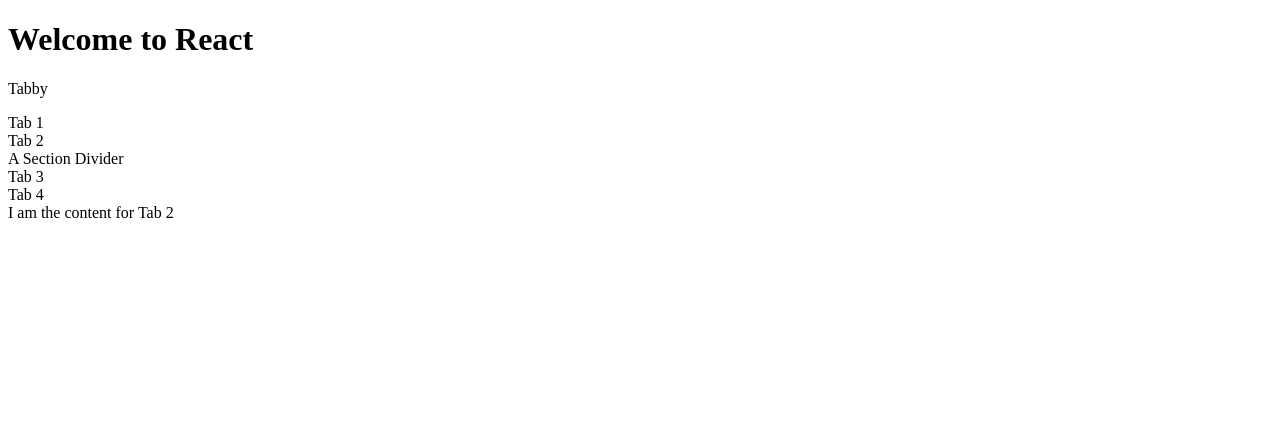
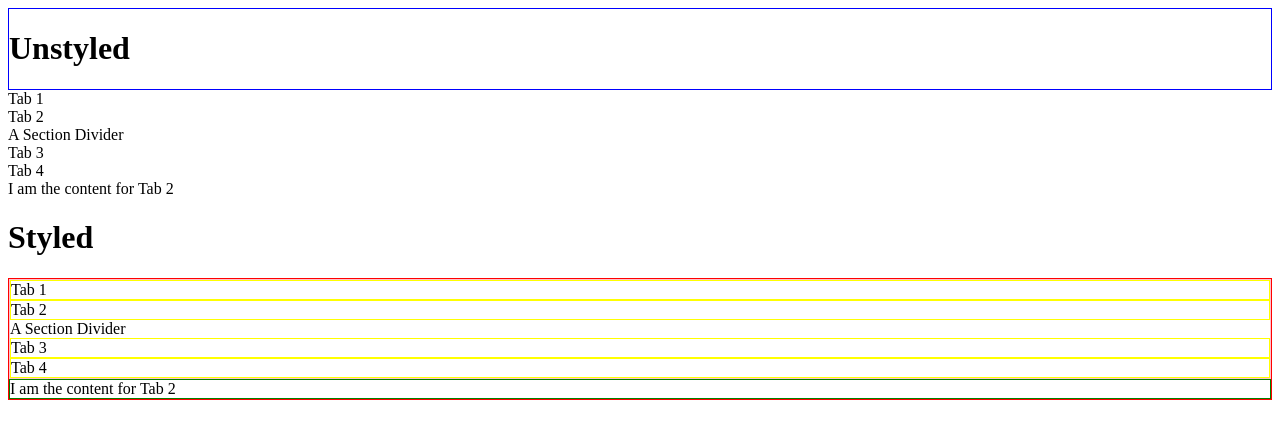
Before and after one commit to aikidesign/react-tabby-style, a React (Create React App) app: page / in a window 1280 px wide. Shown: the top 438 px of the page. Built offline with nearby package versions, Linux system fonts and the light colour scheme.

Commit message:
experimenting with styled-components

```diff
--- a/src/App.js
+++ b/src/App.js
@@ -1,14 +1,36 @@
 import React, { Component } from "react";
 import { Tabs, TabBar, Tab, TabContent, TabPanel } from "./components/Tabs";
+import styled from "styled-components";
+
+const STabs = styled(Tabs)`
+  border: 1px solid red;
+`;
+const STabBar = styled(TabBar)`
+  border: 1px solid pink;
+`;
+const STab = styled(Tab)`
+  font-size: 35;
+  border: 1px solid yellow;
+`;
+const STabContent = styled(TabContent)`
+  border: 1px solid green;
+`;
+const STabPanel = styled(TabPanel)`
+  border: 1px solid blue;
+`;
+
+const Header = styled.header`
+  border: 1px solid blue;
+`;
 
 class App extends Component {
   render() {
     return (
+      <React.Fragment>
         <div className="App">
-        <header className="App-header">
-          <h1 className="App-title">Welcome to React</h1>
-        </header>
-        <p className="App-intro">Tabby</p>
+          <Header className="App-header">
+            <h1 className="App-title">Unstyled</h1>
+          </Header>
           <Tabs defaultIndex={1}>
             <TabBar>
               <Tab>Tab 1</Tab>
@@ -26,6 +48,28 @@ class App extends Component {
             </TabContent>
           </Tabs>
         </div>
+        <div className="App">
+          <div className="App-header">
+            <h1 className="App-title">Styled</h1>
+          </div>
+          <STabs defaultIndex={1}>
+            <STabBar>
+              <STab>Tab 1</STab>
+              <STab>Tab 2</STab>
+              <div>A Section Divider</div>
+              <STab>Tab 3</STab>
+              <STab isDisabled>Tab 4</STab>
+            </STabBar>
+
+            <STabContent>
+              <STabPanel>I am the content for Tab 1</STabPanel>
+              <STabPanel>I am the content for Tab 2</STabPanel>
+              <STabPanel>I am the content for Tab 3</STabPanel>
+              <STabPanel>I am the content for Tab 4</STabPanel>
+            </STabContent>
+          </STabs>
+        </div>
+      </React.Fragment>
     );
   }
 }
--- a/src/components/Tabs.js
+++ b/src/components/Tabs.js
@@ -13,14 +13,14 @@ export class Tabs extends React.Component {
   };
 
   render() {
-    const { children } = this.props;
+    const { children, className } = this.props;
     const { activeIndex } = this.state;
 
     return (
       <TabsContext.Provider
         value={{ onSelectTab: this.selectTabIndex, activeIndex }}
       >
-        <div className="tabs">{children}</div>
+        <div className={`${className} tabs`}>{children}</div>
       </TabsContext.Provider>
     );
   }
@@ -40,7 +40,11 @@ export const TabBar = props => {
         let indexCount = 0;
 
         const children = React.Children.map(props.children, child => {
-          if (child.type.name === "Tab") {
+          // debugger;
+          if (
+            child.type.name === "Tab" ||
+            child.type.displayName === "Styled(Tab)"
+          ) {
             const tab = tabbify(child, indexCount, activeIndex, onSelectTab);
             indexCount++;
             return tab;
@@ -48,26 +52,35 @@ export const TabBar = props => {
             return child;
           }
         });
-        return <div className="tabBar">{children}</div>;
+        return <div className={`${props.className} tabBar`}>{children}</div>;
       }}
     </TabsContext.Consumer>
   );
 };
 
-export const Tab = props => {
-  const { isActive, onSelect, isDisabled } = props;
+export const Tab = ({
+  className,
+  children,
+  isActive,
+  onSelect,
+  isDisabled
+}) => {
   return (
-    <div className="tab" onClick={isDisabled ? null : onSelect}>
-      {props.children}
+    <div className={`${className} tab`} onClick={isDisabled ? null : onSelect}>
+      {children}
     </div>
   );
 };
 
-export const TabContent = props => {
+export const TabContent = ({ className, children }) => {
   return (
     <TabsContext.Consumer>
       {({ activeIndex }) => {
-        return <div className="tabContent">{props.children[activeIndex]}</div>;
+        return (
+          <div className={`${className} tabContent`}>
+            {children[activeIndex]}
+          </div>
+        );
       }}
     </TabsContext.Consumer>
   );
```
Lines whose indentation alone changed are shown as unchanged.
